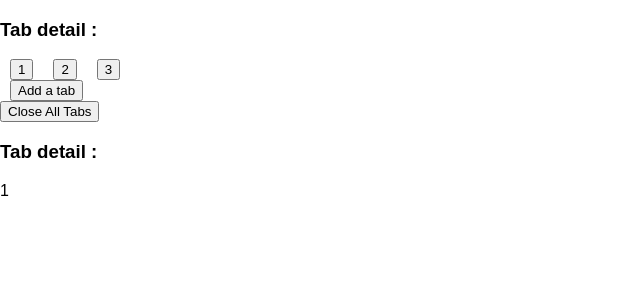
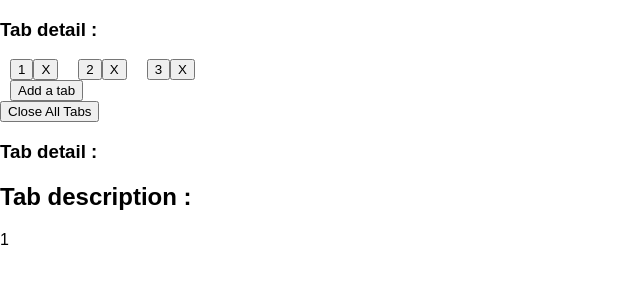
Before and after one commit to sudogooglex/WebAppReact, a React (Create React App) app: page / in a window 1280 px wide. Shown: the top 300 px of the page, without its empty margins (0-640 px from the left). Built offline with nearby package versions, Linux system fonts and the light colour scheme.

Commit message:
Added close tab.

```diff
--- a/src/App.css
+++ b/src/App.css
@@ -1,9 +1,20 @@
-.tabButton{
+/* Add a tab */
+.addtabButton{
     margin-right: 10px;
     margin-left: 10px;
 }
 
-.addtabButton{
+/* TabList */
+.tabClass{
     margin-right: 10px;
     margin-left: 10px;
+    display: inline-block;
 }
+
+.selectTabButyon {
+
+}
+
+.closeTabButton {
+
+}
--- a/src/Pannel.js
+++ b/src/Pannel.js
@@ -14,6 +14,7 @@ class Pannel extends Component {
         this.onTabClick = this.onTabClick.bind(this);
         this.onAddTabClick = this.onAddTabClick.bind(this);
         this.onCloseAllTabs = this.onCloseAllTabs.bind(this);
+        this.onCloseTabClick = this.onCloseTabClick.bind(this);
     }
 
     onTabClick(tabNumber) {
@@ -22,9 +23,22 @@ class Pannel extends Component {
         });
     }
 
+    onCloseTabClick(tabNumber) {
+        var tabListFromState = this.state.tabList;
+        var index = tabListFromState.indexOf(tabNumber);
+        if (index > -1) {
+            tabListFromState.splice(index, 1);
+        }
+        this.setState({
+            selected: 1,
+            tabList: tabListFromState
+        });
+    }
+
     onAddTabClick() {
         var tabListFromState = this.state.tabList;
-        tabListFromState.push(tabListFromState.length + 1);
+        var newTabNum = tabListFromState.length === 0 ? 1 : Math.max.apply(null, tabListFromState) + 1;
+        tabListFromState.push(newTabNum);
         this.setState({
             tabList: tabListFromState
         });
@@ -40,7 +54,7 @@ class Pannel extends Component {
     render() {
         return (
             <div>
-                <TabList tabList={this.state.tabList} onTabClick={this.onTabClick}/>
+                <TabList tabList={this.state.tabList} onTabClick={this.onTabClick} onCloseTabClick={this.onCloseTabClick}/>
                 <AddTab onAddTabClick={this.onAddTabClick}/>
                 <CloseAllTabs onCloseAllTabsClick={this.onCloseAllTabs}/>
                 <TabDetail selected={this.state.selected} tabList={this.state.tabList}/>
--- a/src/Tab.js
+++ b/src/Tab.js
@@ -4,6 +4,7 @@ class Tab extends Component {
     render() {
         return (
             <div>
+                <h2>Tab description :</h2>
                 {this.props.name}
             </div>
         );
--- a/src/TabList.js
+++ b/src/TabList.js
@@ -8,9 +8,14 @@ class Pannel extends Component {
                 <div>
                     {this.props.tabList.map((tabNumber, step) => {
                         return (
-                            <button className='tabButton' key={tabNumber} onClick={() => this.props.onTabClick(tabNumber)}>
-                                {tabNumber}
-                            </button>
+                            <div key={tabNumber} className='tabClass'>
+                                <button className='selectTabButyon' onClick={() => this.props.onTabClick(tabNumber)}>
+                                    {tabNumber}
+                                </button>
+                                <button className='closeTabButton' onClick={() => this.props.onCloseTabClick(tabNumber)}>
+                                    X
+                                </button>
+                            </div>
                         );
                     })}
                 </div>
```
